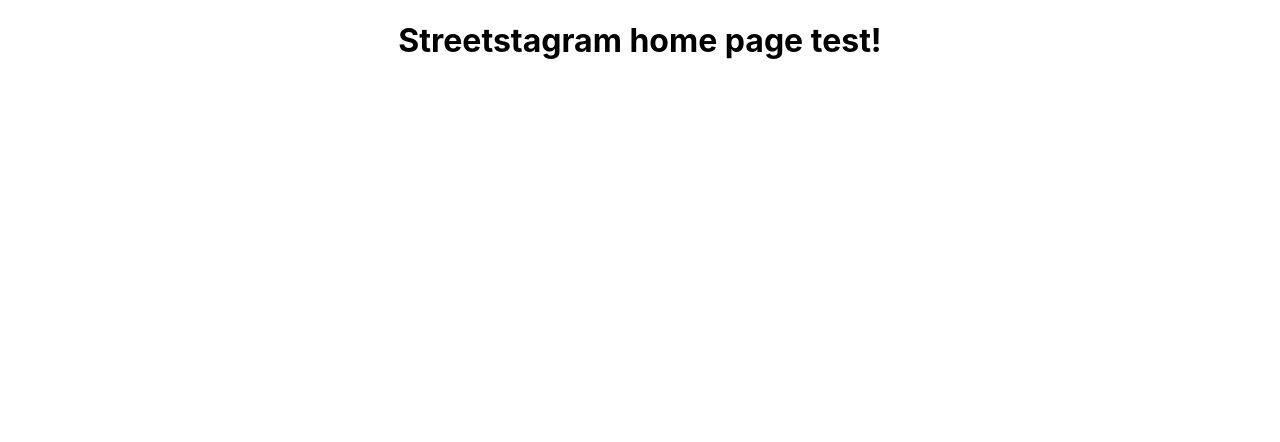
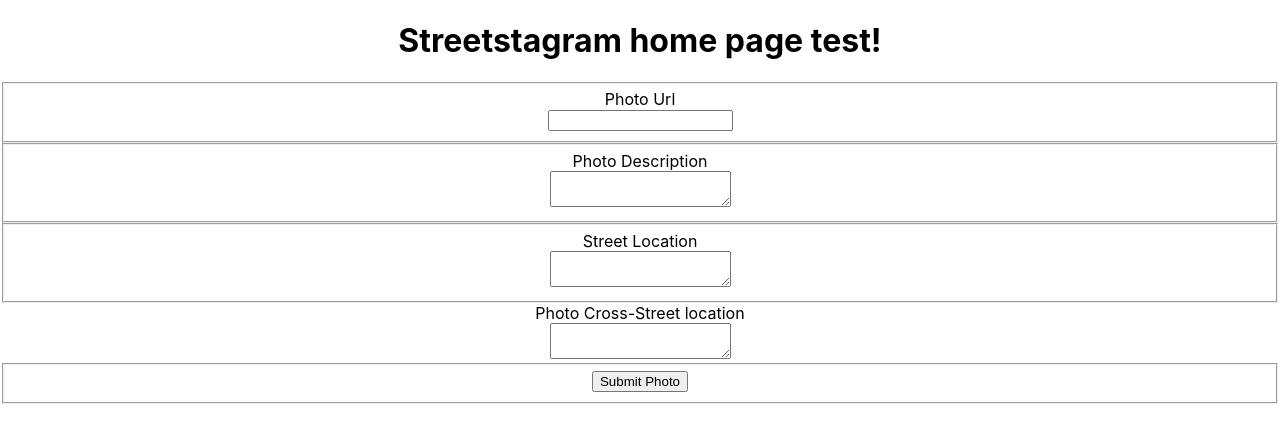
Before and after one commit to eroesch3/Streetsagram, a React (Create React App) app in the folder client/: page / in a window 1280 px wide. Shown: the top 442 px of the page. Built offline with nearby package versions, Linux system fonts and the light colour scheme.

Commit message:
Init uploadForm.js

```diff
--- a/client/src/App.js
+++ b/client/src/App.js
@@ -3,6 +3,8 @@ import './App.css';
 import { Switch, Link, Route } from 'react-router-dom'
 import ImageUploader from 'react-images-upload';
 import Feed from './Components/Feed'
+import Form from './Components/uploadForm.js'
+
 /* import components here */
 
 /* global variables here */
@@ -22,12 +24,8 @@ class App extends Component {
     return (
       <div className="App">
         <h1 className='Header'>Streetstagram home page test!</h1>
+          <Form />
 
-          {/*create container div for routes
-          define 'switch'
-          */}
-
-          {/* route paths: use "buildings-app" assignment for model */}
       </div>
     );
   }
--- /dev/null
+++ b/client/src/Components/uploadForm.js
@@ -0,0 +1,195 @@
+import React, { Component } from 'react'
+import {Route, Link} from 'react-router-dom'
+
+class Label extends React.Component {
+  render() {
+    if (this.props.hasLabel === 'true') {
+      return <label
+        htmlFor={this.props.htmlFor}>
+        {this.props.label}
+      </label>
+    }
+  }
+}
+
+class Button extends Component {
+  render() {
+    return (
+      <fieldset>
+        <button
+          type={this.props.type || 'button'}
+          value={this.props.value || null}
+        >
+          {this.props.text}
+        </button>
+      </fieldset>
+    );
+  }
+};
+
+class Input extends Component {
+  render() {
+    return (
+      <fieldset>
+        <Label
+          hasLabel={this.props.hasLabel}
+          htmlFor={this.props.htmlFor}
+          label={this.props.label}
+        />
+        <br />
+        <input
+          id={this.props.htmlFor}
+          name={this.props.name || null}
+          placeholder={this.props.placeholder || null}
+          type={this.props.type || 'text'}
+        />
+      </fieldset>
+    );
+  }
+}
+
+class Textarea extends Component {
+  render() {
+    return (
+      <fieldset>
+        <Label
+          hasLabel={this.props.hasLabel}
+          htmlFor={this.props.htmlFor}
+          label={this.props.label}
+        />
+        <br />
+        <textarea
+          id={this.props.htmlFor}
+          name={this.props.name || null}
+        >
+        </textarea>
+      </fieldset>
+    );
+  }
+};
+
+class Street extends Component {
+  render() {
+    return (
+      <fieldset>
+        <Label
+          hasLabel={this.props.hasLabel}
+          htmlFor={this.props.htmlFor}
+          label={this.props.label}
+        />
+        <br />
+        <textarea
+          id={this.props.htmlFor}
+          name={this.props.name || null}
+        >
+        </textarea>
+      </fieldset>
+    );
+  }
+};
+
+class CrossStreet extends Component {
+  render() {
+    return (
+      <div>
+        <Label
+          hasLabel={this.props.hasLabel}
+          htmlFor={this.props.htmlFor}
+          label={this.props.label}
+        />
+        <br />
+        <textarea
+          id={this.props.htmlFor}
+          name={this.props.name || null}
+        >
+        </textarea>
+      </div>
+    );
+  }
+};
+
+export default class Form extends Component {
+  constructor(){
+    super()
+      this.state={
+        url: '',
+        description:'',
+        street: '',
+        cross_street: ''
+      }
+  }
+
+onFormSubmit=event=>{
+  event.preventDefault()
+  let data = {
+    url: this.state.url,
+    description: this.state.description,
+    street: this.state.street,
+    cross_street: this.state.cross_street
+  }
+  fetch('http://localhost:3000/photos/:user_id', {
+    method: 'POST',
+    body: JSON.stringify(data),
+    headers: {
+      'Content-Type': 'application/json'
+    }
+  })
+  .then(response=>{
+    return response.json()
+  })
+  this.setState({
+    url: '',
+    description:'',
+    street: '',
+    cross_street: ''
+  })
+}
+
+  changeHandler = event => {
+    this.setState({
+      url: event.target.value
+    })
+  }
+
+  render() {
+    return (
+      <form method='' action=''>
+        <Input
+          hasLabel='true'
+          htmlFor='photourl'
+          label='Photo Url '
+          required='true'
+          type='url'
+        />
+
+        <Textarea
+          hasLabel='true'
+          htmlFor='textarea'
+          label='Photo Description '
+          required='true'
+          type='string'
+        />
+
+        <Street
+          hasLabel='true'
+          htmlFor='street'
+          label='Street Location'
+          type='string'
+        />
+
+        <CrossStreet
+          hasLabel='true'
+          htmlFor='crossstreet'
+          label='Photo Cross-Street location'
+          type='string'
+        />
+
+        <Button
+          type='submit'
+          value='submit'
+          text='Submit Photo'
+        />
+      </form>
+    )
+  }
+}
```
